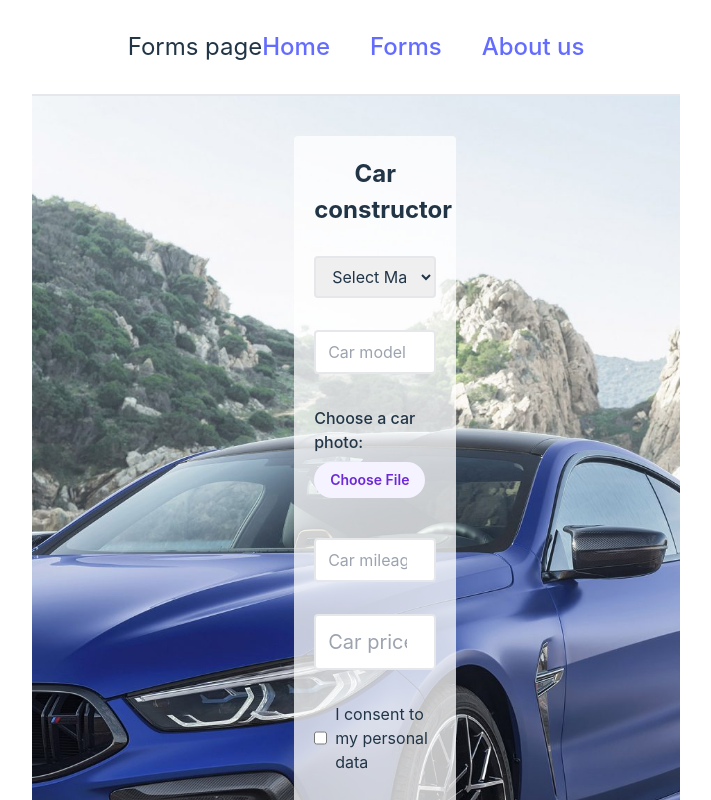
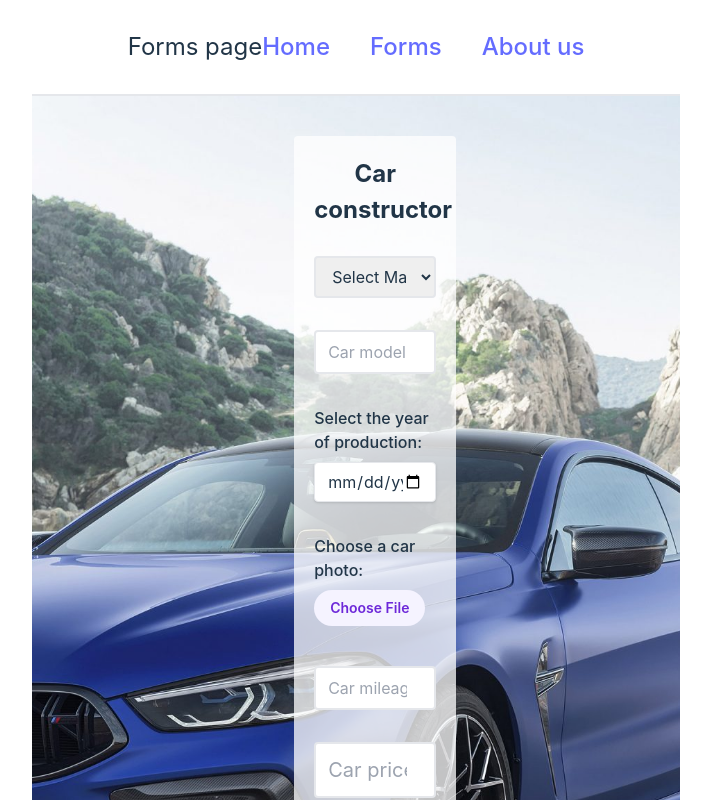
Before and after one commit to KirillKolchanov/React-module-RSS, a React app in the folder react-app/: page /forms in a window 1280 px wide. Shown: the top 800 px of the page, without its empty margins (284-995 px from the left). Built offline with nearby package versions, Linux system fonts and the light colour scheme; the HTML template or start-up script is replaced by a standard one.

Commit message:
refactor: transfer dateInput to function component

```diff
--- a/react-app/src/components/Forms.tsx
+++ b/react-app/src/components/Forms.tsx
@@ -334,37 +334,27 @@ const Forms = (): JSX.Element => {
             {this.state.fuel ? null : (
               <WarningMessage valid={this.state.fuel}>{warnings.fuel.emptyInput}</WarningMessage>
             )}
+            */}
 
             <div className="flex flex-col mt-8">
               <DateInput
+                form={form}
                 classes="w-full px-3 py-2 leading-tight  border rounded shadow appearance-none focus:outline-none focus:shadow-outline"
-                name="DataPicker"
+                subject="Date"
                 min="1990-01-01"
                 max="2023-01-01"
-                reference={this.carYearRef}
-                onChange={this.onYearChange.bind(this)}
-                subject="Select the year of production:"
-                valid={this.state.date}
-                warningMessage={warnings.year.emptyInput}
+                text="Select the year of production:"
               />
             </div>
 
-            <div
-              className={
-                this.state.file
-                  ? 'flex flex-col mt-8'
-                  : `flex flex-col mt-8 p-2 border-2 border-red-500`
-              }
-            >
-          */}
             <FileInput
               form={form}
               classes="block mt-2 w-full text-sm cursor-pointer
-                          file:mr-4 file:py-2 file:px-4
-                          file:rounded-full file:border-0
-                          file:text-sm file:font-semibold
-                          file:bg-violet-50 file:text-violet-700
-                          hover:file:bg-violet-100"
+              file:mr-4 file:py-2 file:px-4
+              file:rounded-full file:border-0
+              file:text-sm file:font-semibold
+              file:bg-violet-50 file:text-violet-700
+              hover:file:bg-violet-100"
               accept="image/png, image/gif, image/jpeg"
               subject="File"
               text="Choose a car photo:"
--- a/react-app/src/components/Forms/DateInput.tsx
+++ b/react-app/src/components/Forms/DateInput.tsx
@@ -1,45 +1,37 @@
 import React from 'react';
-import WarningMessage from './WarningMessage';
+import { FieldValues, UseFormReturn } from 'react-hook-form';
 
 type DateInputProps = {
+  form: UseFormReturn<FieldValues, unknown>;
   classes: string;
-  name: string;
+  subject: string;
+  text: string;
   min: string;
   max: string;
-  reference: React.RefObject<HTMLInputElement>;
-  onChange: (e: React.ChangeEvent<HTMLInputElement>) => void;
-  subject: string;
-  warningMessage: string;
-  valid: boolean;
+  onChange?: (e: React.ChangeEvent<HTMLInputElement>) => void;
 };
 
-class DateInput extends React.Component<DateInputProps> {
-  constructor(props: DateInputProps) {
-    super(props);
-  }
-
-  render() {
-    const { classes, min, max, name, reference, onChange, subject, valid, warningMessage } =
-      this.props;
-
+const DateInput = ({ form, classes, subject, text, min, max, onChange }: DateInputProps) => {
+  const {
+    register,
+    formState: { errors },
+  } = form;
   return (
     <>
       <label htmlFor="DataPicker" className="mb-2 font-medium">
-          {subject}
+        {text}
       </label>
       <input
-          className={valid ? classes : `${classes} border-red-500`}
+        className={classes}
         type="date"
-          name={name}
         min={min}
         max={max}
-          ref={reference}
-          onChange={onChange}
+        {...register(subject, {
+          required: 'Select a date of production',
+        })}
       />
-        {valid ? null : <WarningMessage valid={valid}>{warningMessage}</WarningMessage>}
     </>
   );
-  }
-}
+};
 
 export default DateInput;
```
Lines whose indentation alone changed are shown as unchanged.
